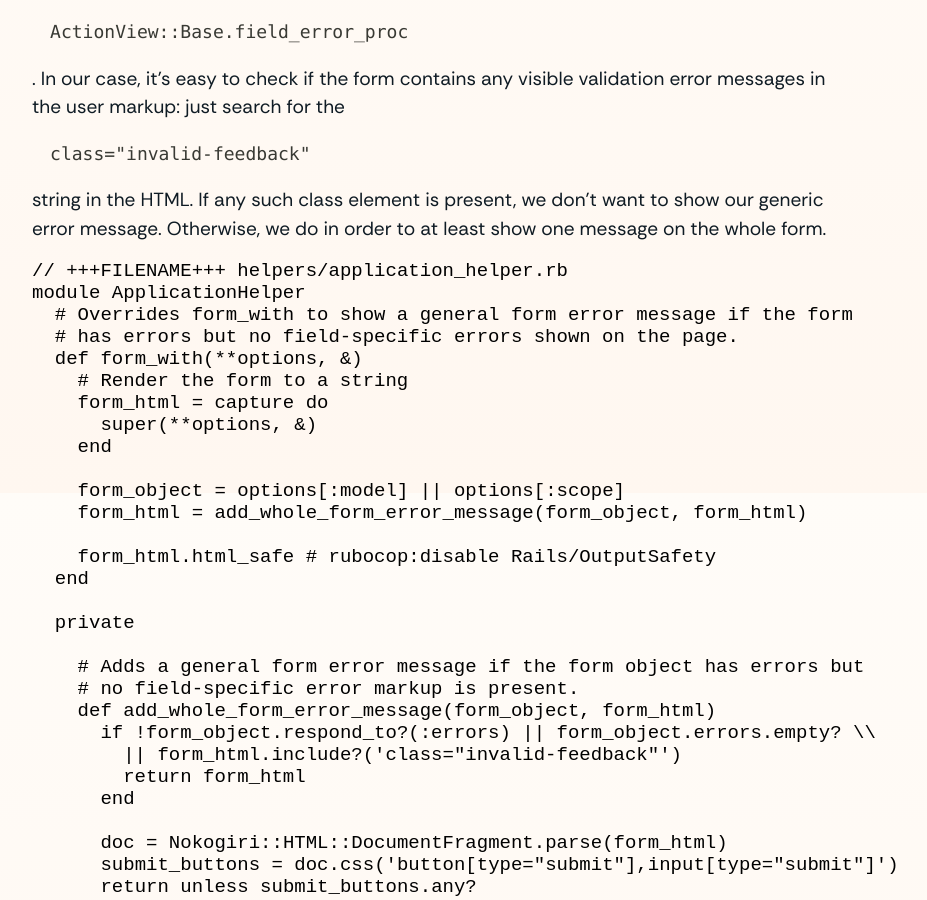
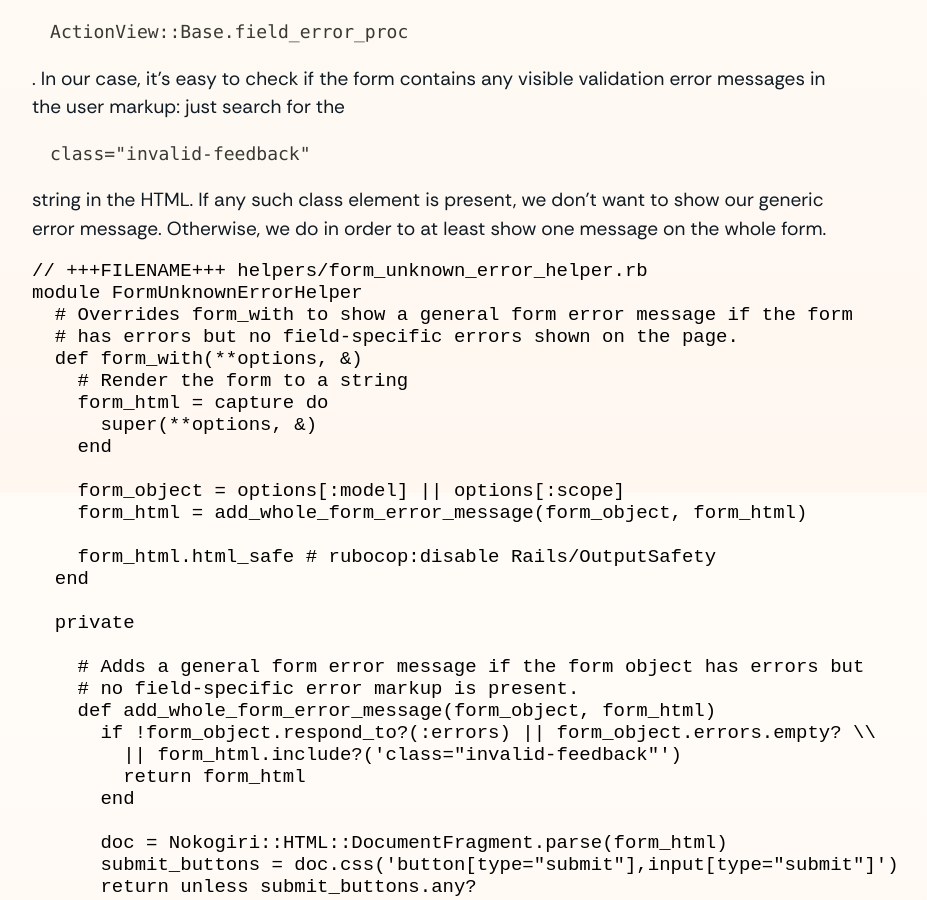
Before and after one commit to Splines/homepage, a Jekyll site: the page built from _posts/2025-09-08-server-side-validation-rails-turbo.md, in a window 1280 px wide and 900 px high, scrolled down 12107 px. Shown: the whole window, without its empty margins (209-1136 px from the left). Built offline with Jekyll 4.4.1, drawn with Linux system fonts in a browser that asks for light colours; comment, search, counter and statistics services are not loaded.

Commit message:
Use more specific name instead of application helper

````diff
--- a/_posts/2025-09-08-server-side-validation-rails-turbo.md
+++ b/_posts/2025-09-08-server-side-validation-rails-turbo.md
@@ -305,8 +305,8 @@ What if all fields you've shown to the user contain valid input, but there is st
 To not let our users baffled with a form that seems valid but doesn't do anything, let's include a generic error message next to the submit button by overwriting the `form_with` helper method. This code has to be adapted according to how you adjusted the `ActionView::Base.field_error_proc`. In our case, it's easy to check if the form contains any visible validation error messages in the user markup: just search for the `class="invalid-feedback"` string in the HTML. If any such class element is present, we don't want to show our generic error message. Otherwise, we do in order to at least show one message on the whole form.
 
 ```rb
-// +++FILENAME+++ helpers/application_helper.rb
-module ApplicationHelper
+// +++FILENAME+++ helpers/form_unknown_error_helper.rb
+module FormUnknownErrorHelper
   # Overrides form_with to show a general form error message if the form
   # has errors but no field-specific errors shown on the page.
   def form_with(**options, &)
````
